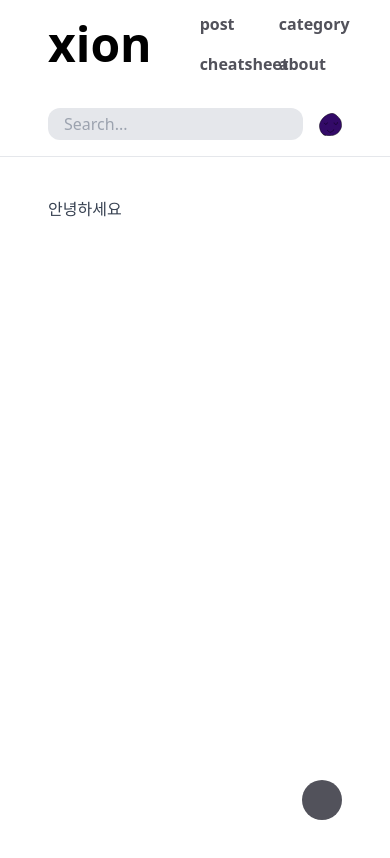
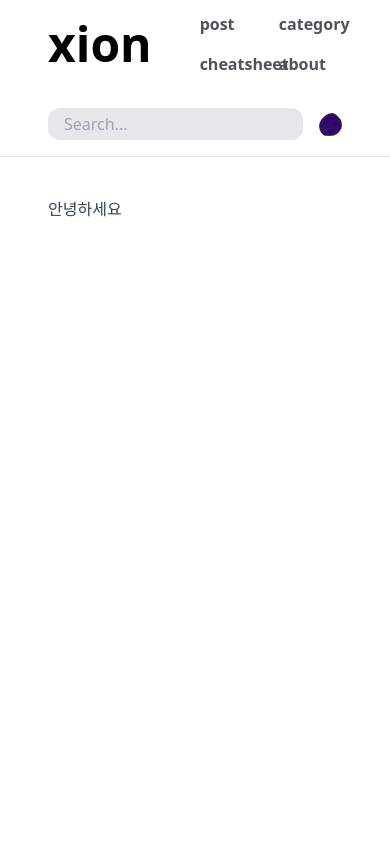
Before and after one commit to XionWCFM/devxion-blog, a Next.js app: page / in a window 390 px wide. Shown: the top 858 px of the page. Built offline with nearby package versions, Linux system fonts and the light colour scheme.

Commit message:
for mobile no movetop button

```diff
--- a/components/helper-components/MoveTop.tsx
+++ b/components/helper-components/MoveTop.tsx
@@ -10,10 +10,10 @@ const MoveTop = ({}: MoveTopProps) => {
     window.scrollTo({ top: 0, behavior: 'smooth' });
   };
   return (
-    <div className=" fixed bottom-6 right-12 md:right-16 lg:right-24 transition-all hover:scale-125 duration-300">
+    <div className="invisible md:visible fixed bottom-6 right-12 md:right-16 lg:right-24 transition-all hover:scale-125 duration-300">
       <button
         onClick={moveTopHandler}
-        className=" rounded-full p-5  bg-zinc-600 dark:bg-zinc-200"
+        className="   rounded-full p-5  bg-zinc-600 dark:bg-zinc-200"
       ></button>
     </div>
   );
```
